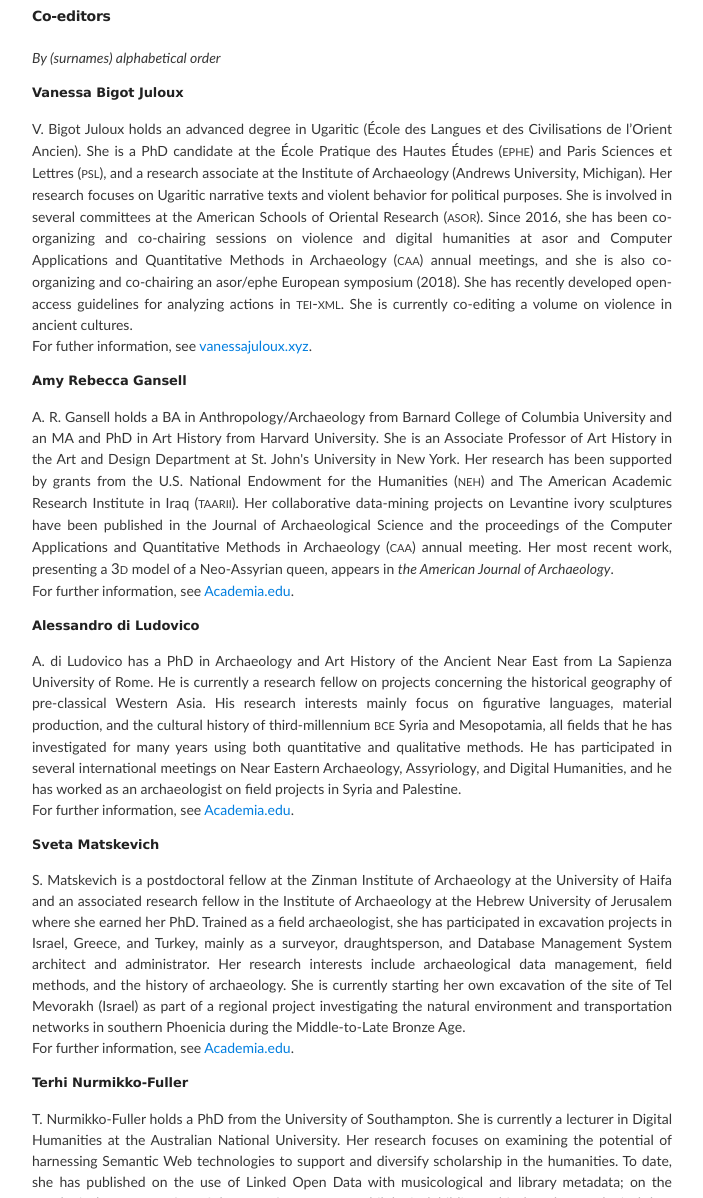
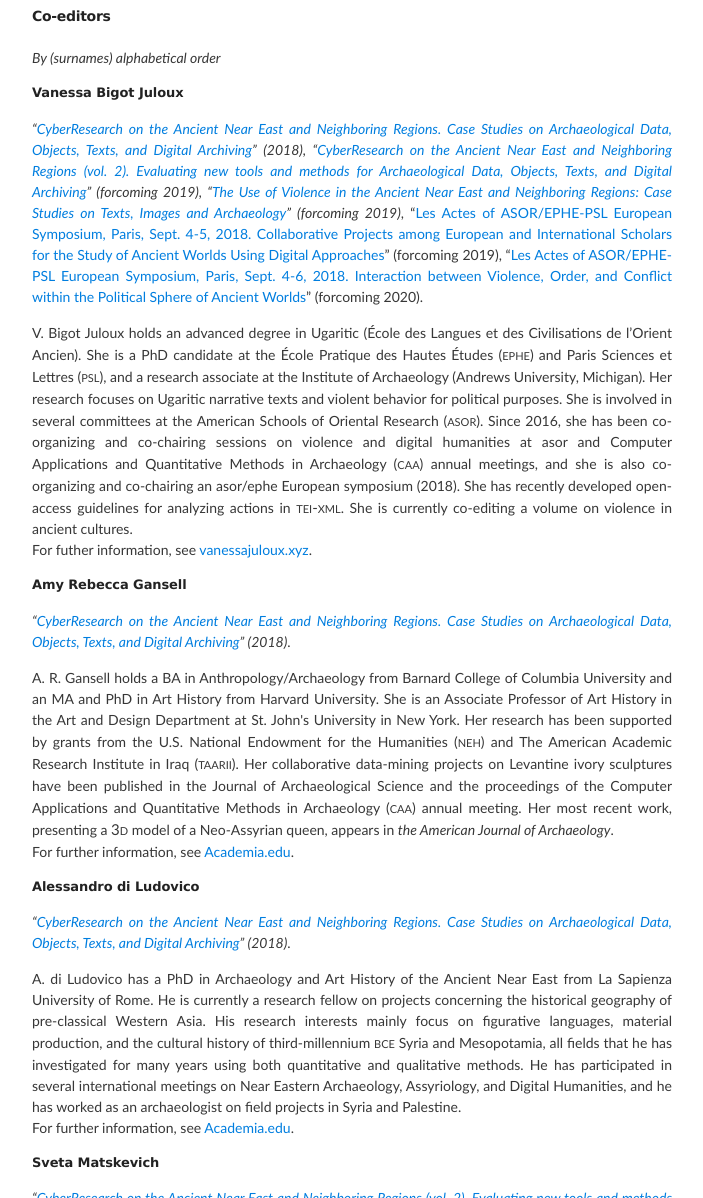
Before and after one commit to vbigot-juloux/ane-research-humanities, a Jekyll site: the page built from About.md, in a window 1280 px wide and 1400 px high, cut to the strip 202-1400 px from the top of the window. Shown: the whole strip, without its empty margins (288-991 px from the left). Built offline with Jekyll 4.4.1, drawn with Linux system fonts in a browser that asks for light colours; the repository's description, which GitHub fills in, is left out; some of the changed text lies outside the part shown.

Commit message:
Update About.md

```diff
--- a/About.md
+++ b/About.md
@@ -7,29 +7,37 @@ title: About
 _By (surnames) alphabetical order_
 
 <h3><a name="bigot-juloux"></a>Vanessa Bigot Juloux</h3>
+<p><em>“<a href="http://ane-research-humanities.science/docs/CyberResearch-vol1">CyberResearch on the Ancient Near East and Neighboring Regions. Case Studies on Archaeological Data, Objects, Texts, and Digital Archiving</a>” (2018), “<a href="http://ane-research-humanities.science/docs/CyberResearch-vol2">CyberResearch on the Ancient Near East and Neighboring Regions (vol. 2). Evaluating new tools and methods for Archaeological Data, Objects, Texts, and Digital Archiving</a>” (forcoming 2019), “<a href="http://ane-research-humanities.science/docs/Violence-vol1">The Use of Violence in the Ancient Near East and Neighboring Regions: Case Studies on Texts, Images and Archaeology</a>” (forcoming 2019)</em>, “<a href="http://ane-research-humanities.science/docs/ASOR-EPHE-PSL-European-Symposium">Les Actes of ASOR/EPHE-PSL European Symposium, Paris, Sept. 4-5, 2018. Collaborative Projects among European and International Scholars for the Study of Ancient Worlds Using Digital Approaches</a>” (forcoming 2019), “<a href="http://ane-research-humanities.science/docs/ASOR-EPHE-PSL-European-Symposium">Les Actes of ASOR/EPHE-PSL European Symposium, Paris, Sept. 4-6, 2018. Interaction between Violence, Order, and Conflict within the Political Sphere of Ancient Worlds</a>” (forcoming 2020).</p>
 <p>V. Bigot Juloux holds an advanced degree in Ugaritic (École des Langues et des Civilisations de l’Orient Ancien). She is a PhD candidate at the École Pratique des Hautes Études (<span class="small">ephe</span>) and Paris Sciences et Lettres (<span class="small">psl</span>), and a research associate at the Institute of Archaeology (Andrews University, Michigan). Her research focuses on Ugaritic narrative texts and violent behavior for political purposes. She is involved in several committees at the American Schools of Oriental Research (<span class="small">asor</span>). Since 2016, she has been co-organizing and co-chairing sessions on violence and digital humanities at asor and Computer Applications and Quantitative Methods in Archaeology (<span class="small">caa</span>) annual meetings, and she is also co-organizing and co-chairing an asor/ephe European symposium (2018). She has recently developed open-access guidelines for analyzing actions in <span class="small">tei-xml</span>. She is currently co-editing a volume on violence in ancient cultures.<br />
 For futher information, see <a href="http://vanessajuloux.xyz" target="_blank">vanessajuloux.xyz</a>.</p>
 
 <h3><a name="gansell"></a>Amy Rebecca Gansell</h3>
+<p><em>“<a href="http://ane-research-humanities.science/docs/CyberResearch-vol1">CyberResearch on the Ancient Near East and Neighboring Regions. Case Studies on Archaeological Data, Objects, Texts, and Digital Archiving</a>” (2018)</em>. </p>
 <p>A. R. Gansell holds a BA in Anthropology/Archaeology from Barnard College of Columbia University and an MA and PhD in Art History from Harvard University. She is an Associate Professor of Art History in the Art and Design Department at St. John's University in New York. Her research has been supported by grants from   the U.S. National Endowment for the Humanities (<span class="small">neh</span>) and The American Academic Research Institute in Iraq (<span class="small">taarii</span>). Her collaborative data-mining projects on Levantine ivory sculptures have been published in the Journal of Archaeological Science and the proceedings of the Computer Applications and Quantitative Methods in Archaeology (<span class="small">caa</span>) annual meeting. Her most recent work, presenting a <span class="small">3d</span> model of a Neo-Assyrian queen, appears in <em>the American Journal of Archaeology</em>.<br />
 For further information, see <a href="https://stjohns.academia.edu/AmyRebeccaGansell" target="_blank">Academia.edu</a>.</p>
 
 <h3><a name="ludovico"></a>Alessandro di Ludovico</h3>
+<p><em>“<a href="http://ane-research-humanities.science/docs/CyberResearch-vol1">CyberResearch on the Ancient Near East and Neighboring Regions. Case Studies on Archaeological Data, Objects, Texts, and Digital Archiving</a>” (2018)</em>. </p>
 <p>A. di Ludovico has a PhD in Archaeology and Art History of the Ancient Near East from La Sapienza University of Rome. He is currently a research fellow on projects concerning the historical geography of pre-classical Western Asia. His research interests mainly focus on figurative languages, material production, and the cultural history of third-millennium <span class="small">bce</span> Syria and Mesopotamia, all fields that he has investigated for many years using both quantitative and qualitative methods. He has participated in several international meetings on Near Eastern Archaeology, Assyriology, and Digital Humanities, and he has worked as an archaeologist on field projects in Syria and Palestine.<br />
 For further information, see <a href="https://uniroma1.academia.edu/AlessandroDiLudovico" target="_blank">Academia.edu</a>.</p>
 
 <h3><a name="matskevich"></a>Sveta Matskevich</h3>
+<p><em>“<a href="http://ane-research-humanities.science/docs/CyberResearch-vol2">CyberResearch on the Ancient Near East and Neighboring Regions (vol. 2). Evaluating new tools and methods for Archaeological Data, Objects, Texts, and Digital Archiving</a>” (forcoming 2019)</em>. </p>
 <p>S. Matskevich is a postdoctoral fellow at the Zinman Institute of Archaeology at the University of Haifa and an associated research fellow in the Institute of Archaeology at the Hebrew University of Jerusalem where she earned her PhD. Trained as a field archaeologist, she has participated in excavation projects in Israel, Greece, and Turkey, mainly as a surveyor, draughtsperson, and Database Management System architect and administrator. Her research interests include archaeological
 data management, field methods, and the history of archaeology. She is currently starting her own excavation of the site of Tel Mevorakh (Israel) as part of a regional project investigating the natural environment and transportation networks in southern Phoenicia during the Middle-to-Late Bronze Age.<br />
 For further information, see <a href="https://huji.academia.edu/SvetaMatskevich" target="_blank">Academia.edu</a>.</p>
 
 <h3><a name="ludovico"></a>Terhi Nurmikko-Fuller</h3>
+<p><em>“<a href="http://ane-research-humanities.science/docs/CyberResearch-vol2">CyberResearch on the Ancient Near East and Neighboring Regions (vol. 2). Evaluating new tools and methods for Archaeological Data, Objects, Texts, and Digital Archiving</a>” (forcoming 2019)</em>. </p>
 <p>T. Nurmikko-Fuller holds a PhD from the University of Southampton. She is currently a lecturer in Digital Humanities at the Australian National University. Her research focuses on examining the potential of harnessing Semantic Web technologies to support and diversify scholarship in the humanities. To date, she has published on the use of Linked Open Data with musicological and library metadata; on the
 ontological representation of the narrative structure, philological, bibliographical, and museological data of ancient Mesopotamian literary compositions; and on the roles gamification and informal online environments can play in facilitating the learning process. Terhi was selected as a Fellow of the Software Sustainability Institute in 2016 and has visiting scholar status at the University of Oxford e-Research Centre.<br />
 For further information, see <a href="https://anu-au.academia.edu/TerhiNurmikkoFuller" target="_blank">Academia.edu</a>.</p>
 
 <h3><a name="pace"></a>Leann Pace</h3>
+<p><em>“<a href="http://ane-research-humanities.science/docs/Violence-vol1">The Use of Violence in the Ancient Near East and Neighboring Regions: Case Studies on Texts, Images and Archaeology</a>” (forcoming 2019)</em>. </p>
+
 
 <h3><a name="younker"></a>Randall W. Younker</h3>
+<p><em>“<a href="http://ane-research-humanities.science/docs/ASOR-EPHE-PSL-European-Symposium">Les Actes of ASOR/EPHE-PSL European Symposium, Paris, Sept. 4-5, 2018. Collaborative Projects among European and International Scholars for the Study of Ancient Worlds Using Digital Approaches</a>” (forcoming 2019), “<a href="http://ane-research-humanities.science/docs/ASOR-EPHE-PSL-European-Symposium">Les Actes of ASOR/EPHE-PSL European Symposium, Paris, Sept. 4-6, 2018. Interaction between Violence, Order, and Conflict within the Political Sphere of Ancient Worlds</a>” (forcoming 2020)</em>. </p>
 <p>R. W. Younker is a Professor (Archaeology and History of Antiquity), Director of Ph.D. (Biblical and Ancient Near Eastern Archaeology) Program at Andrews University, and Director of the Institute of Archaeology. He is also chair of ASOR Membership and Outreach committee.<br />
 For further information, see <a href="https://www.andrews.edu/sem/faculty_staff/faculty/randall-younker.html" target="_blank">Academia.edu</a>.</p>
```
